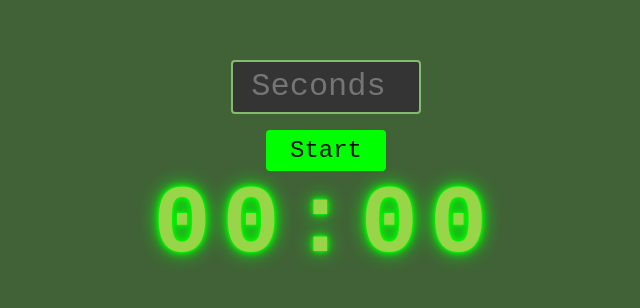
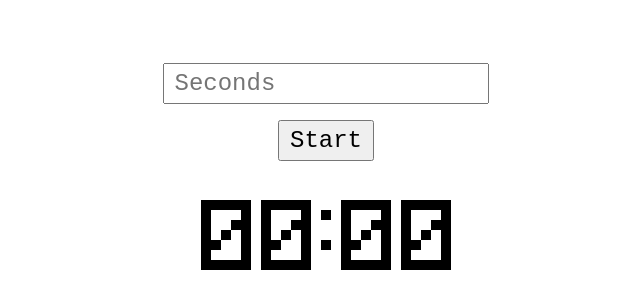
Before and after one commit to mayalh22/timetree, a plain HTML site: page index.html in a window 1280 px wide. Shown: the part 230-538 px from the top of the page, without its empty margins (314-954 px from the left). Drawn offline with Linux system fonts and the light colour scheme.

Commit message:
worked on making it a literal pixel block timer with each digit drawn out (using gemini for help) with 5x7 block digits

```diff
--- a/index.html
+++ b/index.html
@@ -2,95 +2,208 @@
 <html lang="en">
 <head>
 <meta charset="UTF-8" />
-<meta name="viewport" content="width=device-width, initial-scale=1" />
 <title>Pixelated Timer</title>
 <style>
   body {
-    background: #416237;
-    color: rgb(152, 213, 72);
-    font-family: 'Courier New', Courier, monospace;
+      background: white;
       display: flex;
       flex-direction: column;
       align-items: center;
       justify-content: center;
       height: 100vh;
       margin: 0;
-  }
-
-  input {
-    font-size: 2rem;
-    padding: 0.2em 0.5em;
-    width: 8ch;
-    text-align: center;
-    background: #343434;
-    color: rgb(164, 212, 106);
-    border: 2px solid rgb(130, 189, 109);
-    border-radius: 4px;
-    margin-bottom: 1rem;
       font-family: monospace;
   }
 
-  #timer {
-    font-size: 6rem;
-    letter-spacing: 0.2ch;
-    font-weight: bold;
-    font-family: 'Courier New', Courier, monospace;
-    text-shadow:
-      0 0 2px #0f0,
-      0 0 5px #0f0,
-      0 0 10px #0f0,
-      0 0 20px #0f0;
-    user-select: none;
-  }
-
-  button {
+  input, button {
       font-size: 1.5rem;
-    padding: 0.3em 1em;
-    background: #0f0;
-    color: #111;
-    border: none;
-    border-radius: 4px;
-    cursor: pointer;
+      margin: 0.5rem;
+      padding: 0.3rem 0.6rem;
       font-family: monospace;
   }
-
-  button:disabled {
-    background: #555;
-    cursor: not-allowed;
+    canvas {
+      image-rendering: pixelated; /* makes canvas sharp for pixel art */
+      background: white;
+      margin-top: 1rem;
     }
   </style>
 </head>
 <body>
-
   <input id="inputSeconds" type="number" min="1" placeholder="Seconds" />
   <button id="startBtn">Start</button>
-<div id="timer">00:00</div>
+  <canvas id="timerCanvas" width="400" height="100"></canvas>
+<script>
+  const canvas = document.getElementById('timerCanvas');
+  const ctx = canvas.getContext('2d');
+  const startBtn = document.getElementById('startBtn');
+  const input = document.getElementById('inputSeconds');
 
-<script>
-  const input = document.getElementById('inputSeconds');
-  const startBtn = document.getElementById('startBtn');
-  const timerDisplay = document.getElementById('timer');
+  // Size of each pixel block
+  const PIXEL_SIZE = 10;
+
+  // Digit patterns (5x7 grid of pixels for each digit 0-9)
+  // 1 = filled pixel, 0 = empty
+  // We’ll use 5 columns and 7 rows per digit
+  const digits = {
+    '0': [
+      [1,1,1,1,1],
+      [1,0,0,0,1],
+      [1,0,0,1,1],
+      [1,0,1,0,1],
+      [1,1,0,0,1],
+      [1,0,0,0,1],
+      [1,1,1,1,1],
+    ],
+    '1': [
+      [0,0,1,0,0],
+      [0,1,1,0,0],
+      [1,0,1,0,0],
+      [0,0,1,0,0],
+      [0,0,1,0,0],
+      [0,0,1,0,0],
+      [1,1,1,1,1],
+    ],
+    '2': [
+      [1,1,1,1,1],
+      [0,0,0,0,1],
+      [0,0,0,1,1],
+      [0,0,1,1,0],
+      [0,1,1,0,0],
+      [1,1,0,0,0],
+      [1,1,1,1,1],
+    ],
+    '3': [
+      [1,1,1,1,1],
+      [0,0,0,0,1],
+      [0,0,1,1,1],
+      [0,0,0,0,1],
+      [0,0,0,0,1],
+      [0,0,0,0,1],
+      [1,1,1,1,1],
+    ],
+    '4': [
+      [1,0,0,1,0],
+      [1,0,0,1,0],
+      [1,0,0,1,0],
+      [1,1,1,1,1],
+      [0,0,0,1,0],
+      [0,0,0,1,0],
+      [0,0,0,1,0],
+    ],
+    '5': [
+      [1,1,1,1,1],
+      [1,0,0,0,0],
+      [1,1,1,1,0],
+      [0,0,0,0,1],
+      [0,0,0,0,1],
+      [1,0,0,0,1],
+      [0,1,1,1,0],
+    ],
+    '6': [
+      [0,1,1,1,0],
+      [1,0,0,0,0],
+      [1,0,0,0,0],
+      [1,1,1,1,0],
+      [1,0,0,0,1],
+      [1,0,0,0,1],
+      [0,1,1,1,0],
+    ],
+    '7': [
+      [1,1,1,1,1],
+      [0,0,0,0,1],
+      [0,0,0,1,0],
+      [0,0,1,0,0],
+      [0,1,0,0,0],
+      [0,1,0,0,0],
+      [0,1,0,0,0],
+    ],
+    '8': [
+      [0,1,1,1,0],
+      [1,0,0,0,1],
+      [1,0,0,0,1],
+      [0,1,1,1,0],
+      [1,0,0,0,1],
+      [1,0,0,0,1],
+      [0,1,1,1,0],
+    ],
+    '9': [
+      [0,1,1,1,0],
+      [1,0,0,0,1],
+      [1,0,0,0,1],
+      [0,1,1,1,1],
+      [0,0,0,0,1],
+      [0,0,0,0,1],
+      [0,1,1,1,0],
+    ],
+    ':': [
+      [0],
+      [1],
+      [0],
+      [0],
+      [1],
+      [0],
+      [0],
+    ],
+  };
+
+  // Draw a single digit at (x,y)
+  function drawDigit(digit, x, y) {
+    const pattern = digits[digit];
+    if (!pattern) return;
+    for (let row = 0; row < pattern.length; row++) {
+      for (let col = 0; col < pattern[row].length; col++) {
+        if (pattern[row][col] === 1) {
+          ctx.fillRect(x + col * PIXEL_SIZE, y + row * PIXEL_SIZE, PIXEL_SIZE, PIXEL_SIZE);
+        }
+      }
+    }
+  }
+
+  // Format seconds as MM:SS string
+  function formatTime(seconds) {
+    const m = Math.floor(seconds / 60);
+    const s = seconds % 60;
+    return (m < 10 ? '0' : '') + m + ':' + (s < 10 ? '0' : '') + s;
+  }
+
+  // Draw entire time string centered horizontally
+  function drawTime(str) {
+    ctx.clearRect(0, 0, canvas.width, canvas.height);
+    ctx.fillStyle = 'black';
+    const totalDigits = str.length;
+    const digitWidth = 5 * PIXEL_SIZE; // 5 pixels wide per digit
+    const colonWidth = PIXEL_SIZE; // colon is 1 pixel wide pattern
+    // calculate total width
+    let width = 0;
+    for (let ch of str) {
+      width += (ch === ':' ? colonWidth : digitWidth) + PIXEL_SIZE; // add PIXEL_SIZE spacing between digits
+    }
+    width -= PIXEL_SIZE; // no spacing after last digit
+
+    let startX = (canvas.width - width) / 2;
+    const startY = (canvas.height - 7 * PIXEL_SIZE) / 2;
+
+    for (let ch of str) {
+      drawDigit(ch, startX, startY);
+      startX += (ch === ':' ? colonWidth : digitWidth) + PIXEL_SIZE;
+    }
+  }
+
   let countdown;
-
-  function formatTime(seconds) {
-    const mins = Math.floor(seconds / 60).toString().padStart(2, '0');
-    const secs = (seconds % 60).toString().padStart(2, '0');
-    return `${mins}:${secs}`;
-  }
 
   startBtn.addEventListener('click', () => {
     let timeLeft = parseInt(input.value, 10);
     if (isNaN(timeLeft) || timeLeft < 1) return;
 
     clearInterval(countdown);
-    timerDisplay.textContent = formatTime(timeLeft);
+    drawTime(formatTime(timeLeft));
 
     startBtn.disabled = true;
     input.disabled = true;
 
     countdown = setInterval(() => {
       timeLeft--;
-      timerDisplay.textContent = formatTime(timeLeft);
+      drawTime(formatTime(timeLeft));
       if (timeLeft <= 0) {
         clearInterval(countdown);
         startBtn.disabled = false;
@@ -98,7 +211,9 @@
       }
     }, 1000);
   });
+
+  // Draw default timer at 00:00 on load
+  drawTime('00:00');
 </script>
-
 </body>
 </html>
```
Lines whose indentation alone changed are shown as unchanged.
